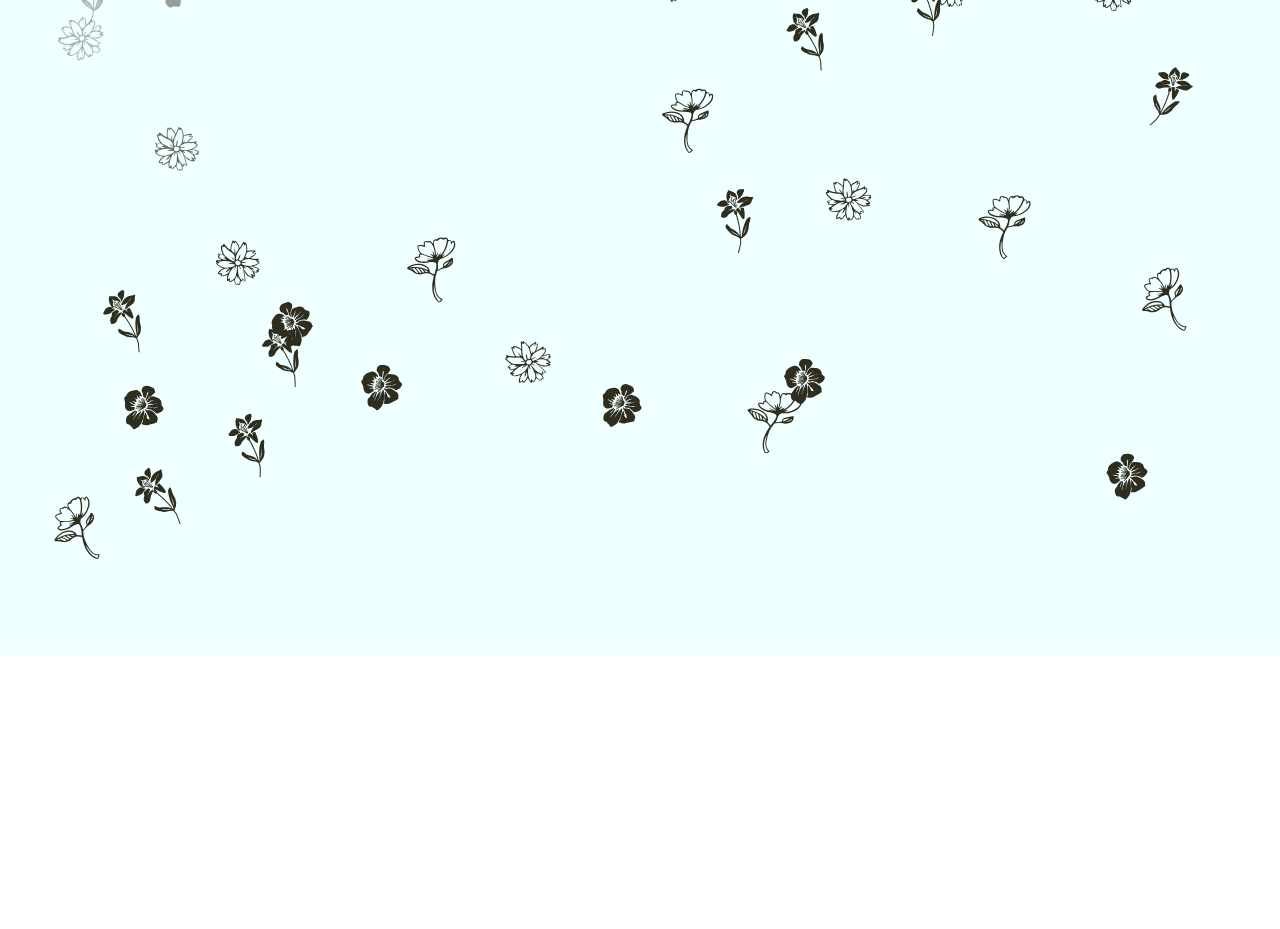
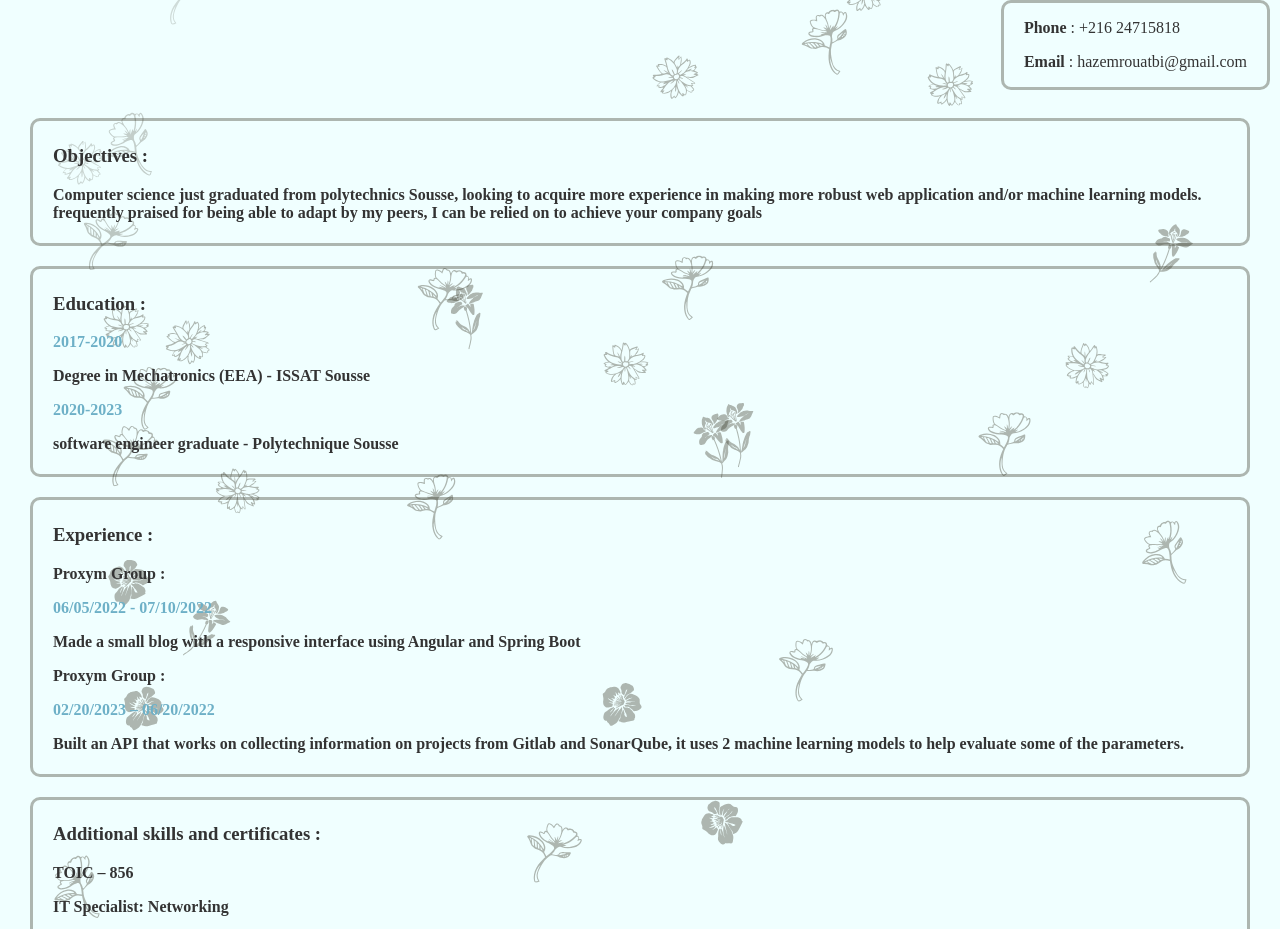
Before and after one commit to Hazem-Rouatbi/simple_cv_page, a plain HTML site: page index.html in a window 1280 px wide. Shown: the part 145-1074 px from the top of the page. Before the commit the page ends 800 px from the top, so only its background shows below. Drawn offline with Linux system fonts and the light colour scheme.

Commit message:
first version

```diff
--- a/index.html
+++ b/index.html
@@ -18,9 +18,49 @@
           </div>
           <div class="boxes-container">
             <div class="name-col">
-              <h1>yo this shit wack</h1>
+              <h3>Rouatbi Hazem</h3>
+            </div>
+            <div class="name-col">
+              <p><span class="L-text">Phone</span> : +216 24715818</p>
+              <p><span class="L-text">Email</span> : hazemrouatbi@gmail.com</p>
+            </div>
+            <div class="info-container">
+              <div class="text-cont">
+                <h3>Objectives : </h3>
+                <p>Computer science just graduated from polytechnics Sousse, looking to acquire more
+                  experience in making more robust web application and/or machine learning models. frequently praised for being
+                  able to adapt by my peers, I can be relied on to achieve your company goals</p>
+              </div>
+              <div class="text-cont">
+                <h3>Education : </h3>
+                <p class="date">2017-2020</p>
+                <p>Degree in Mechatronics (EEA) - ISSAT Sousse</p>
+                <p class="date">2020-2023</p>
+                <p>software engineer graduate - Polytechnique Sousse</p>
+              </div>
+              <div class="text-cont">
+                <h3>Experience : </h3>
+
+                  <p class="L-text">Proxym Group : </p>
+                  <p class="date">06/05/2022 - 07/10/2022</p>
+                  <p>
+                  Made a small blog with a responsive interface using Angular and Spring Boot</p>
+                  <p class="L-text">Proxym Group :</p>
+                  <p class="date"> 02/20/2023 – 06/20/2022</p>
+                  <p>Built an API that works on collecting information on projects from Gitlab and SonarQube, it uses 2
+                  machine learning models to help evaluate some of the parameters.
+                </p>
+              </div>
+              <div class="text-cont">
+                <h3>Additional skills and certificates : </h3>
+                <p>TOIC – 856</p>
+                <p>IT Specialist: Networking</p>
+                <p>AI for Medical Diagnosis (Coursera)</p>
+                <p>Proficient knowledge of many programing languages</p>
+              </div>
             </div>
           </div>
+
       <div class="flower-div">
         <svg
           version="1.1"
--- a/style.css
+++ b/style.css
@@ -4,21 +4,23 @@ body{
 }
 :root {
     --primary-color: #f0ffff;
-    --secondary-color: #111111;
-    --flower-color: #2f2e1e;
-
+    --secondary-color: #333333;
+    --flower-color: rgba(47, 46, 30, 0.350);
+    --date-col : #6db0c7;
   }
   .dark-theme {
     --primary-color: #292929;
-    --secondary-color: #b8b69b2a;
-    --flower-color: #bdb76b;
+    --secondary-color: #bebebe;
+    --flower-color: rgba(189, 183, 107, 0.350);
+    --date-col : lightblue
+
 
   }
 .big-div {
   margin: 0;
   padding: 0;
   position: relative;
-  height: 100vh;
+  height: 100%;
   background-color: var(--primary-color);
   z-index: 0;
 }
@@ -26,7 +28,7 @@ body{
   padding: 0;
   height: 100%;
   display: flex;
-  flex-flow: column wrap;
+  flex-flow: column ;
 }
 .navigation {
   display: flex;
@@ -36,13 +38,37 @@ body{
   height: fit-content;
   background: none;
 }
+
 .boxes-container{
   display: flex;
   flex-direction: column;
+  color: var(--secondary-color);
+
+}
+.date{
+color: var(--date-col);
 }
 .name-col{
+  margin-bottom: 1vh;
   align-self:flex-end ;
-  border: 20px;
+  border: solid var(--flower-color);
+  border-width: 3px;
+  padding: 0px 20px ;
+  margin-right: 10px;
+  border-radius: 10px;
+}
+.info-container{
+  font-weight: 600;
+  margin: 0 30px;
+}
+.L-text{
+  font-weight: 800;
+}
+.text-cont{
+  margin: 20px 0 ;
+  border: solid var(--flower-color);
+  border-radius: 10px;
+  padding: 5px 20px ;
 }
 
 
@@ -79,7 +105,11 @@ svg {
 }
 
 @media all and (max-width: 800px) {
-  .navigation{
+  :root{
+    --flower-color: rgba(47, 46, 30, 0.10);
+  }
+  .dark-theme{
+    --flower-color: #bdb76b11
   }
 }
 
```
